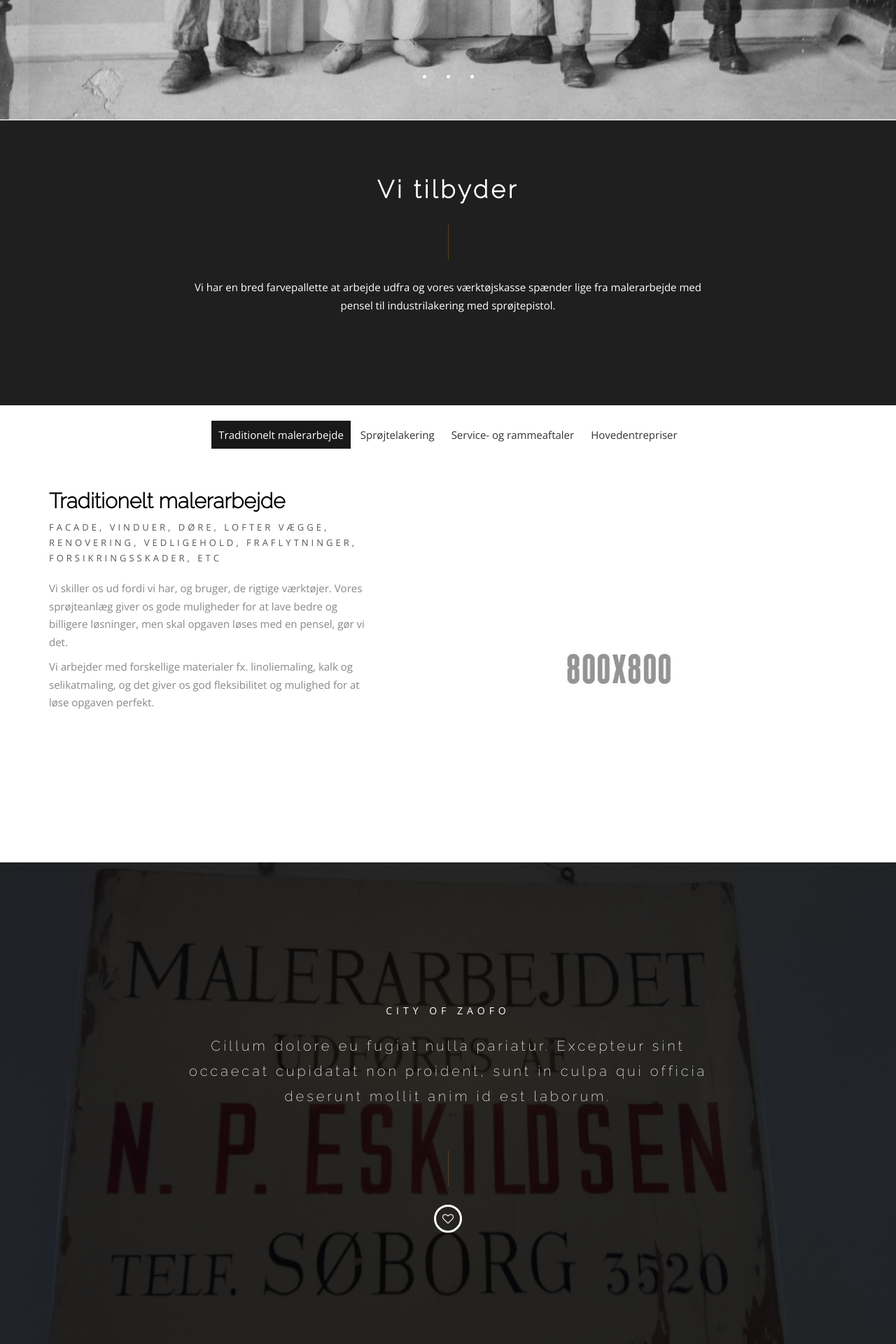
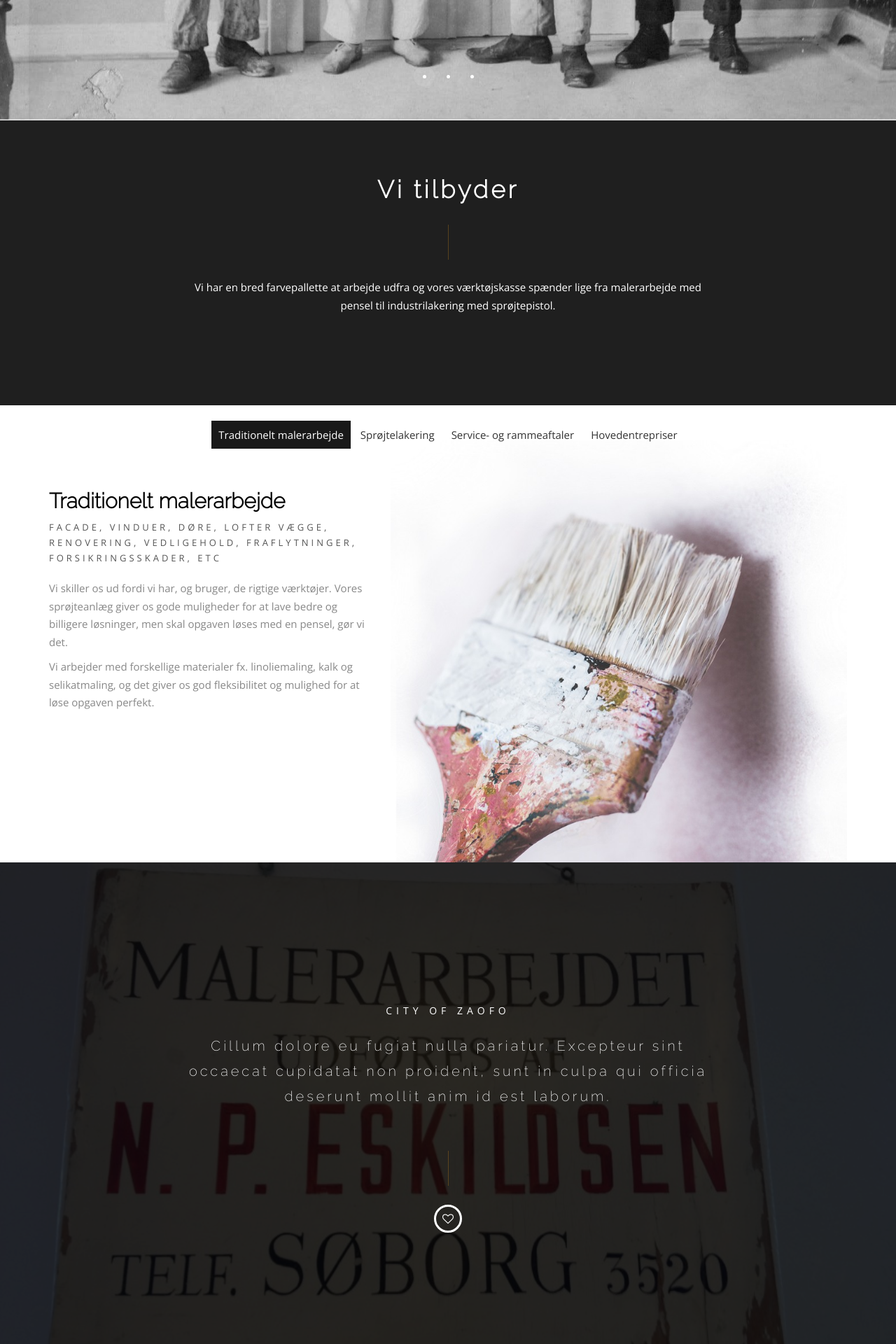
Before and after one commit to re-cph/eskildsen, a Jekyll site: the page built from index.html, in a window 1280 px wide. Shown: the part 657-2577 px from the top of the page at 70% size. Built offline with Jekyll 4.4.1, drawn with Linux system fonts in a browser that asks for light colours.

Commit message:
example images for services

```diff
--- a/index.html
+++ b/index.html
@@ -113,7 +113,7 @@
                     </div><!--/.col-md-4-->
 
                     <div class="col-md-7">
-                        <img src="images/team/big1.jpg" alt="team">
+                        <img src="images/service/brush.jpg" alt="team">
                     </div><!--/.col-md-7-->
                 </div><!--/.team-inner-->
 
@@ -129,7 +129,7 @@
                     </div><!--/.col-md-4-->
 
                     <div class="col-md-7">
-                        <img src="images/team/big2.jpg" alt="team">
+                        <img src="images/service/chairs.jpg" alt="team">
                     </div><!--/.col-md-7-->
                 </div><!--/.team-inner-->
 
@@ -148,7 +148,7 @@
                     </div><!--/.col-md-4-->
 
                     <div class="col-md-7">
-                        <img src="images/team/big3.jpg" alt="team">
+                        <img src="images/service/big1.jpg" alt="team">
                     </div><!--/.col-md-7-->
                 </div><!--/.team-inner-->
 
@@ -169,7 +169,7 @@
                     </div><!--/.col-md-4-->
 
                     <div class="col-md-7">
-                        <img src="images/team/big3.jpg" alt="team">
+                        <img src="images/service/big1.jpg" alt="team">
                     </div><!--/.col-md-7-->
                 </div><!--/.team-inner-->
 
```
Also changed, not shown: images/service/big1.jpg (renamed from images/team/big1.jpg), images/service/brush.jpg (added), images/service/chairs.jpg (added), images/team/big2.jpg (deleted), images/team/big3.jpg (deleted), 1 other file.
